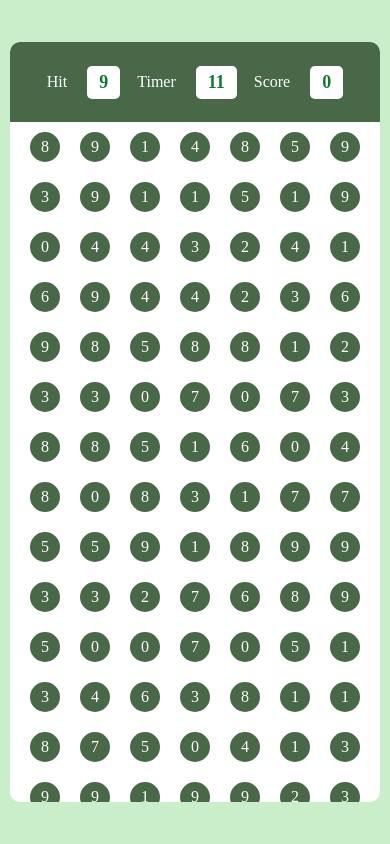
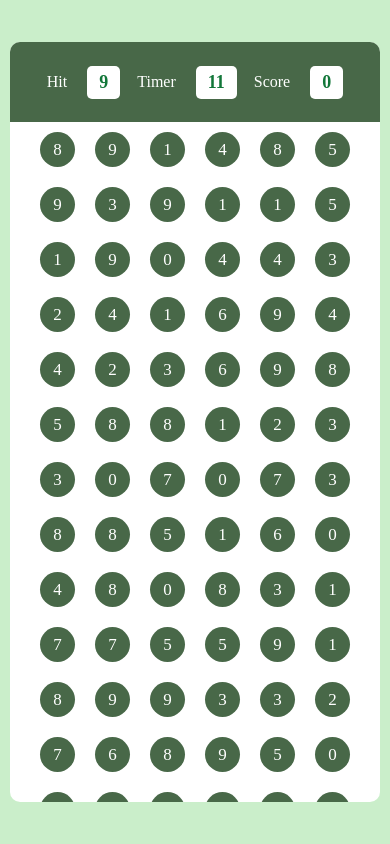
Before and after one commit to mharisqadri/bore-let-s-play-game-...-02-08-2024, a plain HTML site: page index.html in a window 390 px wide. Drawn offline with Linux system fonts and the light colour scheme.

Commit message:
bubbles improved

```diff
--- a/style.css
+++ b/style.css
@@ -112,9 +112,9 @@ html,body{
     }
 
     .bubble {
-        height: 35px;
-        width: 35px;
-        font-size: 18px;
+        height: 40px;
+        width: 40px;
+        font-size: 19px;
     }
 }
 
@@ -139,9 +139,9 @@ html,body{
     }
 
     .bubble {
-        height: 30px;
-        width: 30px;
-        font-size: 16px;
+        height: 35px;
+        width: 35px;
+        font-size: 17px;
     }
 
     .panel-bottom {
```
